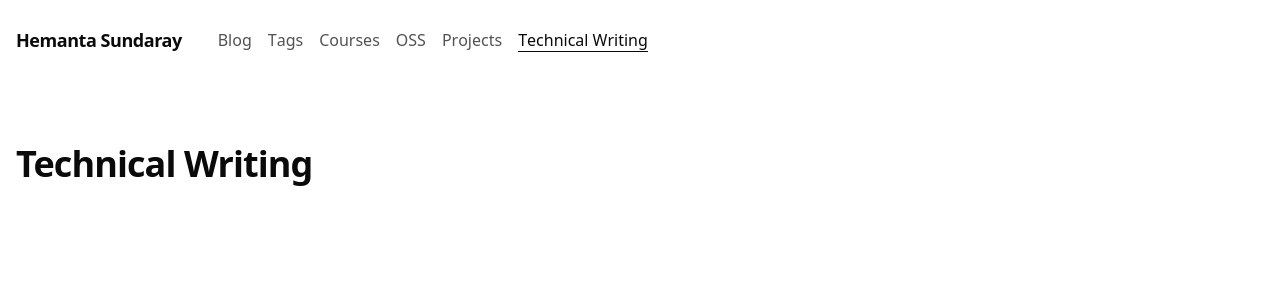
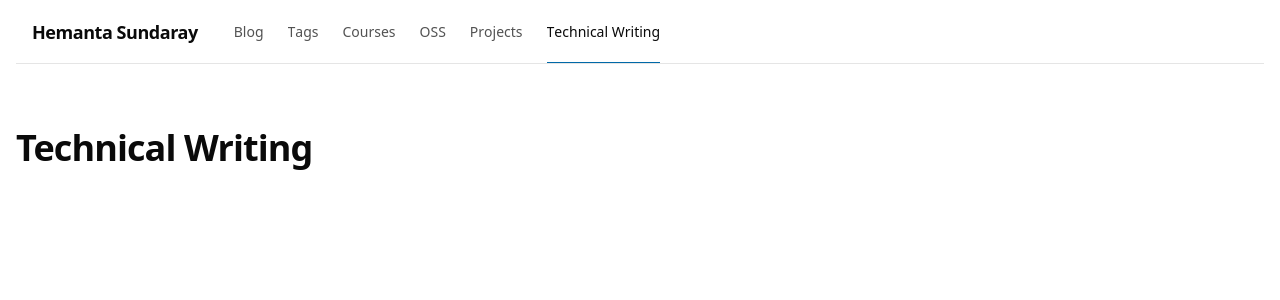
Before and after one commit to sundaray/hemanta-blog, a Next.js app: page /technical-writing in a window 1280 px wide. Shown: the top 300 px of the page. Built offline with nearby package versions, Linux system fonts and the light colour scheme.

Commit message:
gsap animation complete

```diff
--- a/app/(home)/layout.tsx
+++ b/app/(home)/layout.tsx
@@ -16,7 +16,7 @@ export default function HomeLayout(props: LayoutProps<"/">) {
           <MainNav links={navbarLinks.main} />
         </MainNavWrapper>
       </header>
-      <main className="flex-1 py-36">{props.children}</main>
+      <main className="flex-1 py-48">{props.children}</main>
     </>
   );
 }
--- a/app/(home)/page.tsx
+++ b/app/(home)/page.tsx
@@ -1,3 +1,3 @@
 export default function HomePage() {
-  return <h1 className="text-4xl font-bold tracking-tight">Home</h1>;
+  return <h1 className="text-4xl font-semibold tracking-tight">Home</h1>;
 }
--- a/app/(technical-writing)/technical-writing/layout.tsx
+++ b/app/(technical-writing)/technical-writing/layout.tsx
@@ -18,7 +18,7 @@ export default function TechnicalWritingLayout(
           <MainNav links={navbarLinks.main} />
         </MainNavWrapper>
       </header>
-      <main className="flex-1 py-36">{props.children}</main>
+      <main className="flex-1 py-32">{props.children}</main>
     </>
   );
 }
--- a/app/(technical-writing)/technical-writing/page.tsx
+++ b/app/(technical-writing)/technical-writing/page.tsx
@@ -1,5 +1,5 @@
 export default function TechnicalWritingPage() {
   return (
-    <h1 className="text-4xl font-bold tracking-tight">Technical Writing</h1>
+    <h1 className="text-4xl font-semibold tracking-tight">Technical Writing</h1>
   );
 }
--- a/components/navigation/main-nav.tsx
+++ b/components/navigation/main-nav.tsx
@@ -9,12 +9,12 @@ type MainNavProps = {
 
 export async function MainNav({ links }: MainNavProps) {
   return (
-    <div className="flex h-20 w-full items-center">
+    <div className="flex h-16 w-full items-center border-b px-4">
       <div className="flex items-center space-x-3">
         <Link
           href="/"
           aria-label="Go to homepage"
-          className="hidden items-center text-lg font-bold tracking-tight md:flex"
+          className="hidden h-full items-center text-lg font-bold tracking-tight md:flex"
         >
           Hemanta Sundaray
         </Link>
@@ -22,7 +22,7 @@ export async function MainNav({ links }: MainNavProps) {
         <Link
           href="/"
           aria-label="Go to homepage"
-          className="link-focus inline-flex items-center font-bold tracking-tight md:hidden"
+          className="flex items-center font-bold tracking-tight md:hidden"
         >
           TP
         </Link>
@@ -32,7 +32,7 @@ export async function MainNav({ links }: MainNavProps) {
         </div>
       </div>
 
-      <nav className="hidden md:ml-6 md:flex">
+      <nav className="hidden h-full md:ml-6 md:flex">
         <NavLinks links={links} />
       </nav>
     </div>
--- a/components/navigation/nav-links.tsx
+++ b/components/navigation/nav-links.tsx
@@ -64,7 +64,7 @@ export function NavLinks({ links }: { links: NavItemType[] }) {
       return;
     }
 
-    const slider = targetLi.querySelector(".gsap-text-slider");
+    const originalText = targetLi.querySelector(".gsap-text-original");
     const cloneText = targetLi.querySelector(".gsap-text-clone");
     const underline = targetLi.querySelector(".gsap-underline");
 
@@ -81,22 +81,20 @@ export function NavLinks({ links }: { links: NavItemType[] }) {
       },
     });
 
-    tl.to(slider, {
-      yPercent: -50,
-    })
+    tl
+      // 1. Animate the original text up and out of view
+      .to(originalText, { yPercent: -120 })
+      // 2. Animate the underline in at the same time
+      .to(underline, { scaleX: 1 }, "<")
+      // 3. Animate the clone text up into view, starting just before the original has finished
+      .to(cloneText, { yPercent: -100 }, "-=0.4")
+      // 4. Stagger-reveal the characters inside the clone as it moves
       .from(
         split.chars,
         {
+          autoAlpha: 0,
           yPercent: 100,
-          autoAlpha: 0,
           stagger: { amount: 0.05 },
-        },
-        "-=0.4",
-      )
-      .to(
-        underline,
-        {
-          scaleX: 1,
         },
         "<",
       );
@@ -112,7 +110,10 @@ export function NavLinks({ links }: { links: NavItemType[] }) {
   });
 
   return (
-    <motion.ul ref={ulContainer} className="flex items-center space-x-4">
+    <motion.ul
+      ref={ulContainer}
+      className="relative flex h-full items-center justify-between space-x-6 text-sm font-medium"
+    >
       {links.map((link, index) => {
         const isActive = pathname === link.href;
         return (
@@ -121,7 +122,7 @@ export function NavLinks({ links }: { links: NavItemType[] }) {
               linkRefs.current[index] = el;
             }}
             key={link.title}
-            className="relative"
+            className="relative flex h-full items-center"
             data-active={isActive}
             onMouseEnter={() => {
               handleMouseEnter(index);
@@ -130,24 +131,27 @@ export function NavLinks({ links }: { links: NavItemType[] }) {
           >
             <Link
               className={cn(
-                "relative block h-6 overflow-hidden transition-colors",
+                "flex h-full items-center transition-colors",
                 isActive ? "text-foreground" : "text-neutral-600",
               )}
               href={link.href}
             >
-              <div className="gsap-text-slider">
-                <span className="gsap-text-original grid h-full place-items-center [font-kerning:none]">
+              <div className="relative flex h-auto items-center overflow-hidden">
+                <span className="gsap-text-original [font-kerning:none]">
                   {link.title}
                 </span>
-                <span className="gsap-text-clone h-full [font-kerning:none]">
+                <span
+                  className="gsap-text-clone absolute top-full left-0 translate-y-0 whitespace-nowrap [font-kerning:none]"
+                  aria-hidden="true"
+                >
                   {link.title}
                 </span>
               </div>
             </Link>
             <div
               className={cn(
-                "gsap-underline absolute bottom-0 left-0 h-[1.25px] w-full origin-left scale-x-0",
-                isActive ? "bg-foreground" : "bg-muted-foreground",
+                "gsap-underline pointer-events-none absolute bottom-0 left-0 h-[1.5px] w-full origin-left scale-x-0",
+                isActive ? "bg-sky-700" : "bg-sky-700",
               )}
             />
           </motion.li>
```
